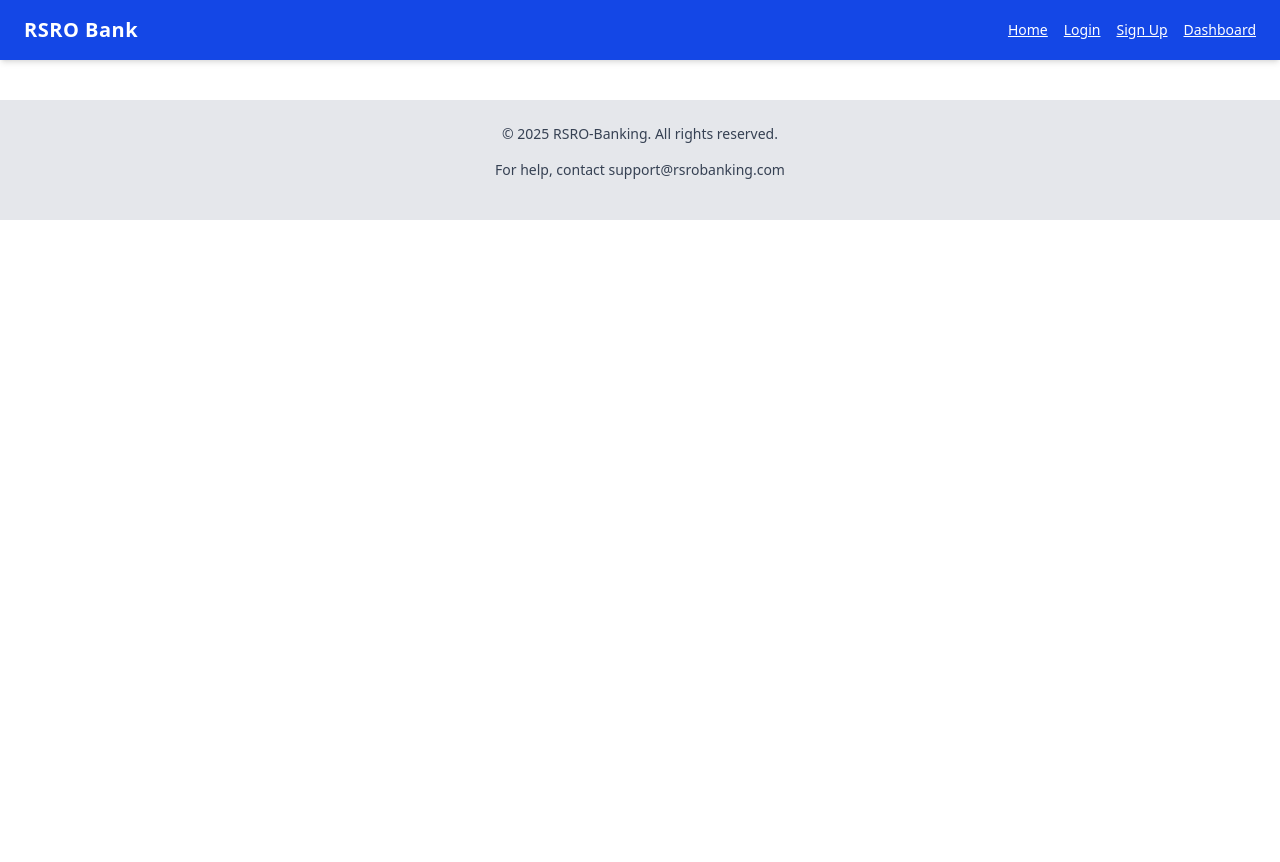
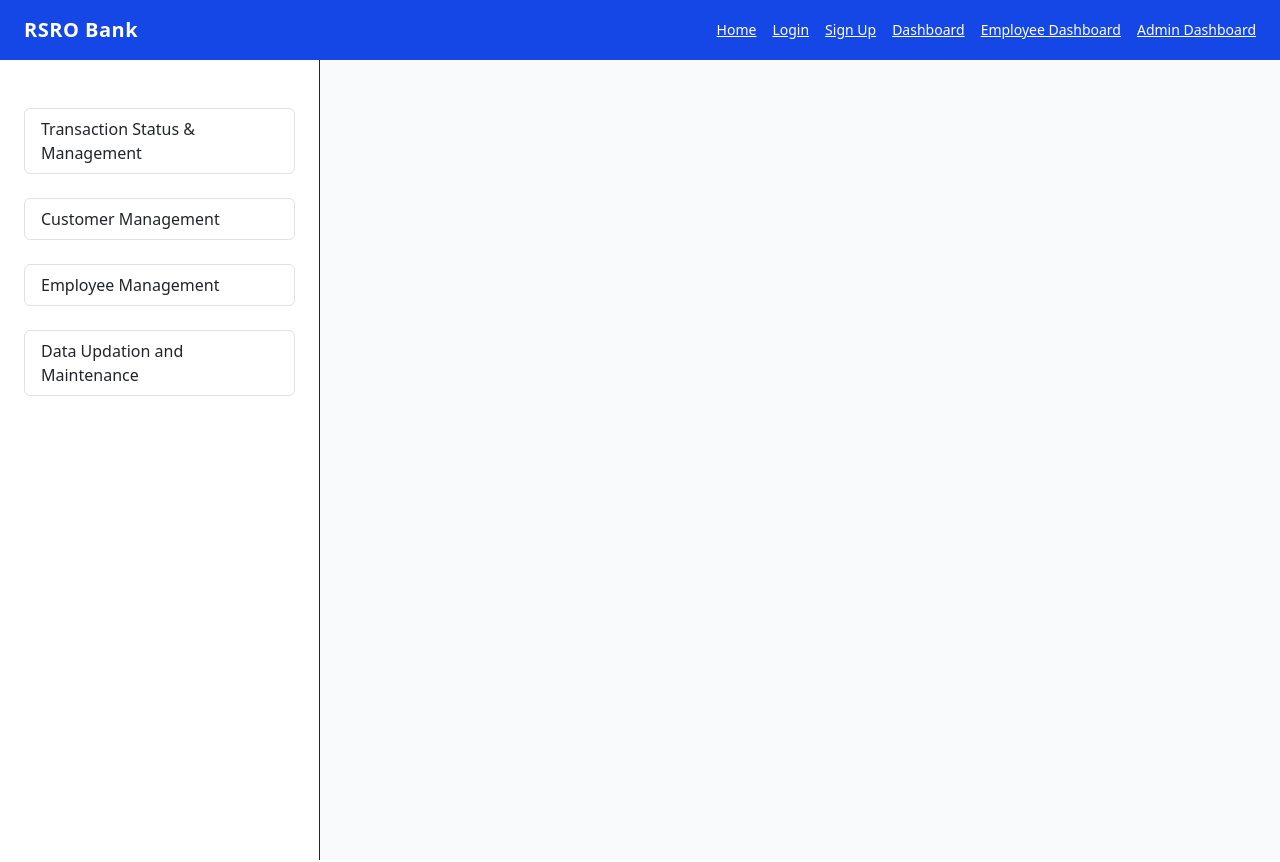
Before and after one commit to RSROBank/CDAC_RSRO_Project, a React (Vite) app in the folder Frontend/category-products-frontend/: page /admindashboard in a window 1280 px wide. Shown: the top 862 px of the page. Before the commit the page ends 800 px from the top, so only its background shows below. Built offline with nearby package versions, Linux system fonts and the light colour scheme.

Commit message:
Admin Dashboard

```diff
--- a/Frontend/category-products-frontend/src/App.jsx
+++ b/Frontend/category-products-frontend/src/App.jsx
@@ -12,6 +12,7 @@ import Footer from "./components/Footer";
 
 import CustomerDashboard from "./components/Dashboard/Dashbord";
 import EmployeeDashboard from "./components/EmployeeDashBoard/Dashbord";
+import AdminDashboard from "./components/AdminDashboard/Dashbord";
 
 function App() {
   return (
@@ -26,7 +27,8 @@ function App() {
           {/* http://localhost:3000 */}
           <Route path="/" element={<HomePage />} />
           <Route path="/dashboard" element={<CustomerDashboard />} />
-          <Route path="/employeedashboard" element={<EmployeeDashboard/>} />
+          <Route path="/employeedashboard" element={<EmployeeDashboard />} />
+          <Route path="/admindashboard" element={<AdminDashboard />} />
         </Routes>
         {/* <FooterComponent /> */}
         <Footer />
--- /dev/null
+++ b/Frontend/category-products-frontend/src/components/AdminDashboard/Dashbord.jsx
@@ -0,0 +1,18 @@
+// src/pages/CustomerDashboard.jsx
+import React, { useState } from "react";
+
+import MainContent from "./MainContent";
+import Sidebar from "./Sidebar";
+
+const AdminDashboard = () => {
+  const [selectedOption, setSelectedOption] = useState("Dashboard");
+
+  return (
+    <div className="flex min-h-screen">
+      <Sidebar selected={selectedOption} setSelected={setSelectedOption} />
+      <MainContent selected={selectedOption} />
+    </div>
+  );
+};
+
+export default AdminDashboard;
--- /dev/null
+++ b/Frontend/category-products-frontend/src/components/AdminDashboard/MainContent.jsx
@@ -0,0 +1,21 @@
+// src/components/Dashboard/MainContent.js
+import React from "react";
+
+const MainContent = ({ selected }) => {
+  return (
+    <div className="flex-1 p-6 bg-gray-50">
+      {selected === "Transaction Status & Management" && (
+        <TransactionStatusAndManagement />
+      )}
+      {/* Add: `else if` for other options like Loan, Statements etc later */}
+      {selected === "Customer Management" && <CustomerManagement />}
+      {selected === "Transaction Management" && <SearchFilterTransactions />}
+      {selected === "Employee Management" && <EmployeeManagement />}
+      {selected === "Data Updation and Maintenance" && (
+        <DataUpdationAndMaintenance />
+      )}
+    </div>
+  );
+};
+
+export default MainContent;
--- /dev/null
+++ b/Frontend/category-products-frontend/src/components/AdminDashboard/Sidebar.jsx
@@ -0,0 +1,28 @@
+// src/components/Dashboard/Sidebar.js
+import React from "react";
+
+const options = [
+  "Transaction Status & Management",
+  "Customer Management",
+  "Employee Management",
+  "Data Updation and Maintenance",
+];
+
+const Sidebar = ({ selected, setSelected }) => {
+  return (
+    <div className="w-1/4 bg-white border-r p-4 space-y-2">
+      {options.map((option) => (
+        <button
+          key={option}
+          className={`w-full py-2 px-3 text-left border rounded mt-4
+             hover:bg-blue-100 ${selected === option ? "bg-blue-200" : ""}`}
+          onClick={() => setSelected(option)}
+        >
+          {option}
+        </button>
+      ))}
+    </div>
+  );
+};
+
+export default Sidebar;
--- a/Frontend/category-products-frontend/src/components/Navbar.jsx
+++ b/Frontend/category-products-frontend/src/components/Navbar.jsx
@@ -20,6 +20,13 @@ const Navbar = () => {
         <a href="/dashboard" className="hover:underline text-white">
           Dashboard
         </a>
+
+        <a href="/employeedashboard" className="hover:underline text-white">
+          Employee Dashboard
+        </a>
+        <a href="/admindashboard" className="hover:underline text-white">
+          Admin Dashboard
+        </a>
       </div>
     </nav>
   );
```
